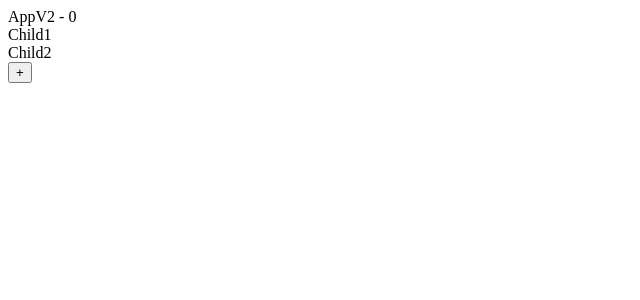
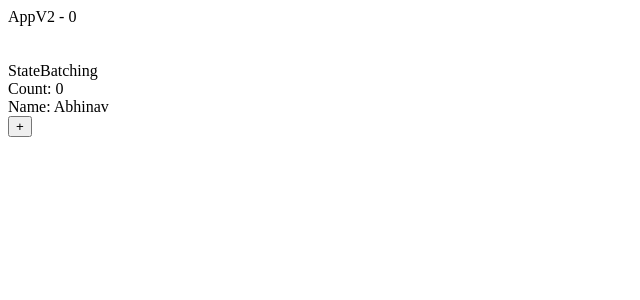
Before and after one commit to Abhinavav23/Linux-React-basics-v2, a React (Create React App) app: page / in a window 1280 px wide. Shown: the top 300 px of the page, without its empty margins (0-640 px from the left). Built offline with nearby package versions, Linux system fonts and the light colour scheme.

Commit message:
[7th dec 2022] useMemo and UseCallBack with dependencies, state scheduling and batching .

```diff
--- a/src/AppV2.jsx
+++ b/src/AppV2.jsx
@@ -1,22 +1,79 @@
 import React from 'react'
+import { useCallback } from 'react'
+import { useMemo } from 'react'
 import { useState } from 'react'
 import { FirstClassComp } from './components/FirstClassComp'
 import  Child1 from './componentsV2/Childrens/Child1'
 import  Child2  from './componentsV2/Childrens/Child2'
+import { ChildWithFun } from './componentsV2/Childrens/ChildWithFun'
+import { StateBatching } from './componentsV2/Childrens/StateBatching'
 import { FirstComp } from './componentsV2/FirstComp'
 import { SecondComp } from './componentsV2/SecondComp'
 
 export const AppV2 = () => {
   const [count, setCount] = useState(0);
+  const [name, setName] = useState('Virat');
+
+  // const memoizedVal = useMemo(() => {
+  //   console.log('running use memo');
+  //   return {name: 'Abhinav', playerName: name}
+  // }, [name])
+
+  // memoizedVal = {name: 'Abhinav', playerName: 'Virat'}
+
   console.log('rendering App v2');
+
+  const printMyName = useCallback((name) => {
+    console.log(`I am ${name}`);
+  }, [])
+
+  const increaseCount = useCallback(() => {
+    console.log('calling increase count');
+    console.log('count', count);
+    setCount(count+1)
+  }, [count])
+
+
   return (
     <>
         <div>AppV2 - {count}</div>
         {/* <FirstComp/>
         <SecondComp/> */}
-        <Child1/>
-        <Child2/>
-        <button onClick={() => setCount(count+1)}>+</button>
+        {/* <div>Player name in parent: {name}</div>
+        <Child1 nameAndNo={memoizedVal}/>
+        <br/>
+        <Child2 role='ins' batch='linux'/>
+        <br/> */}
+        {/* <button onClick={() => setCount(count+1)}>+count</button>
+        <br/>
+        <button onClick={() => setName('rohit')}>change name</button> */}
+        <br/>
+        <br/>
+        {/* <ChildWithFun print={printMyName} increase={increaseCount}/> */}
+
+        <StateBatching/>
     </>
   )
 }
+
+
+// memo ---> compare the  props with previous props using value equality
+// shallow comparison
+// let a = 1
+// let b = 1
+
+// console.log(a===b);
+
+// let obj1 = {a: 1}
+// let obj2 = {a: 1}
+
+// console.log(obj1===obj2); //false
+
+function fun1(){
+  console.log('name');
+}
+
+function fun2(){
+  console.log('name');
+}
+console.log(fun1 === fun2);
--- a/src/componentsV2/Childrens/Child1.jsx
+++ b/src/componentsV2/Childrens/Child1.jsx
@@ -1,9 +1,14 @@
 import React, { memo } from 'react'
 
- const Child1 = () => {
+ const Child1 = ({nameAndNo}) => {
     console.log('rendering Child1');
+    console.log(nameAndNo);
   return (
-    <div>Child1</div>
+    <>
+        <h3>Child1</h3>
+        <div>name - {nameAndNo.name}</div>
+        <div>Player name - {nameAndNo.playerName}</div>
+    </>
   )
 }
 
--- a/src/componentsV2/Childrens/Child2.jsx
+++ b/src/componentsV2/Childrens/Child2.jsx
@@ -1,9 +1,14 @@
 import React, { memo } from 'react'
 
-const Child2 = () => {
+const Child2 = ({role, batch}) => {
+    // const {role} = props
     console.log('rendering Child2');
   return (
-    <div>Child2</div>
+    <>
+        <h3>Child2</h3>
+        <div>role: {role}</div>
+        <div>batch - {batch}</div>
+    </>
   )
 }
 
--- /dev/null
+++ b/src/componentsV2/Childrens/ChildWithFun.jsx
@@ -0,0 +1,15 @@
+import React from 'react'
+import { useRef } from 'react'
+
+export const ChildWithFun = React.memo(({print,increase}) => {
+    const nameRef = useRef();
+    console.log('rendering ChildWithFun');
+  return (
+    <>
+        <div>ChildWithFun PrintMyNAme</div>
+        <input type="text" name="" id="" ref={nameRef}/>
+        <button onClick={() => print(nameRef.current.value)}>Print Name</button>
+        <button onClick={increase}>inc parent count</button>
+    </>
+  )
+})
--- /dev/null
+++ b/src/componentsV2/Childrens/StateBatching.jsx
@@ -0,0 +1,32 @@
+import React from 'react'
+import { useState } from 'react'
+
+export const StateBatching = () => {
+    const [count, setCount] = useState(0);
+    const [name, setName] = useState('Abhinav');
+    const increment = () => {
+        // setCount(count+1);
+        // setCount(count+1);
+        // setCount(count+1);
+        // setCount(count+1);
+
+        // batching of states
+        setCount((val) => val+1);
+        setCount((val) => val+1);
+        setCount((val) => val+1);
+        setCount((val) => val+1);
+
+        setName('Abhi');
+    }
+
+
+    console.log('rendering');
+  return (
+    <>
+        <div>StateBatching</div>
+        <div>Count: {count}</div>
+        <div>Name: {name}</div>
+        <button onClick={increment}>+</button>
+    </>
+  )
+}
```
